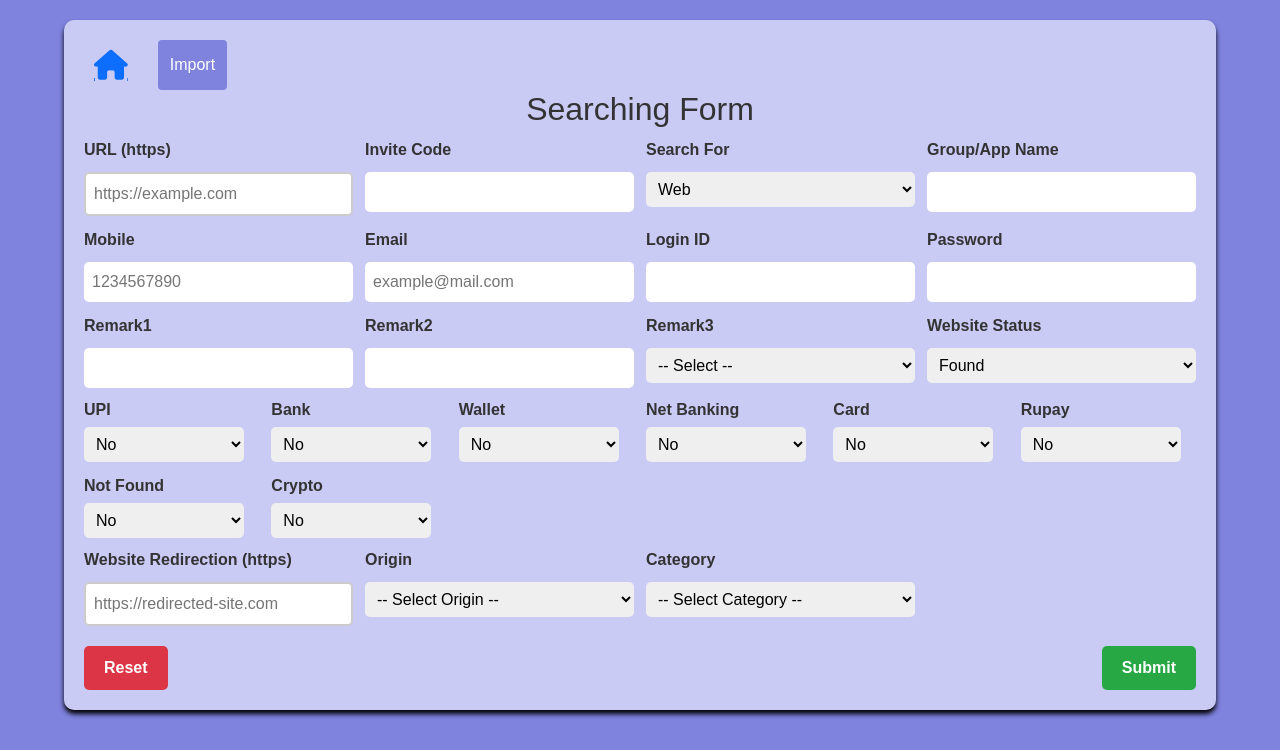
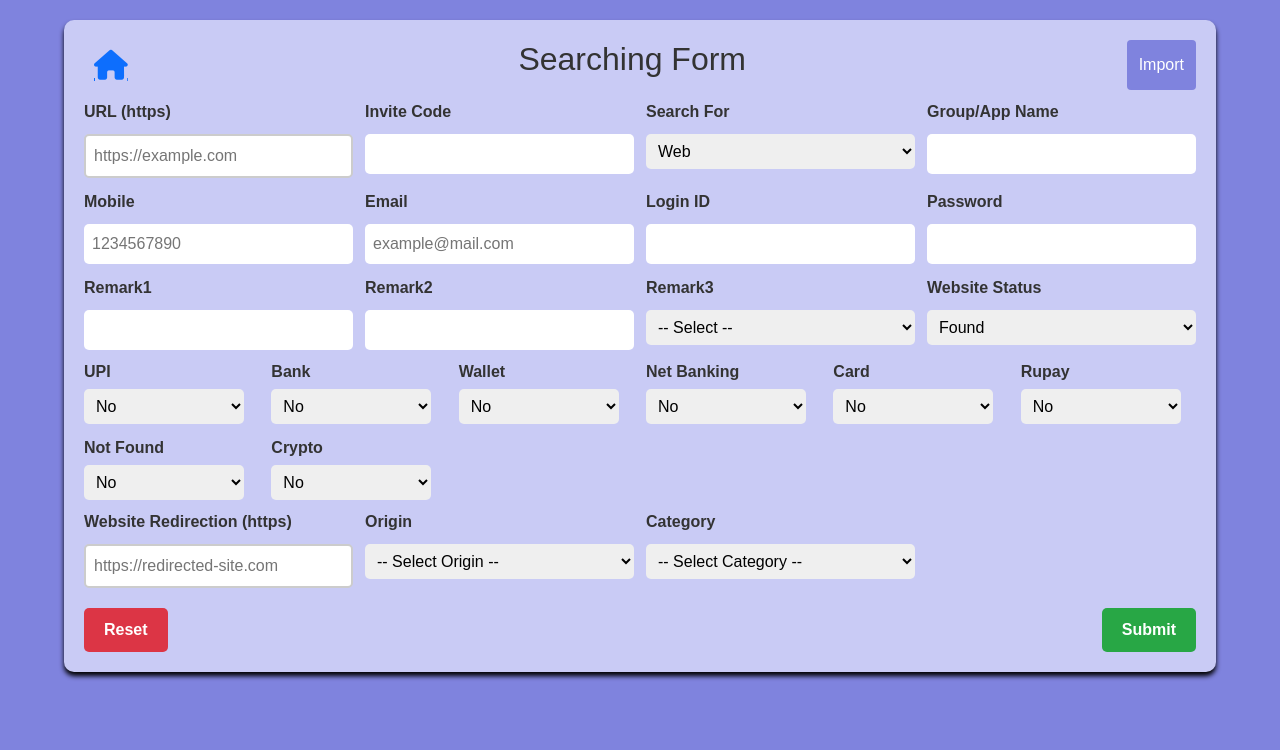
Before and after one commit to antimoneylaundring/aml_dispatcher, a PHP site: page /working.php in a window 1280 px wide. Shown: the top 750 px of the page. Run offline with PHP 8.4, Linux system fonts and the light colour scheme.

Commit message:
add style in working page

```diff
--- a/assets/css/working.css
+++ b/assets/css/working.css
@@ -14,11 +14,6 @@ body {
   box-shadow: 0 4px 5px rgb(0, 0, 0);
   margin-top: 20px;
   margin-bottom: 20px;
-}
-
-.form-container h2 {
-  text-align: center;
-  margin-bottom: 10px;
 }
 
 .form-grid {
--- a/working.php
+++ b/working.php
@@ -13,18 +13,17 @@
 
 <body>
   <div class="form-container">
-    <div style="display: flex;">
+    <div style="display: flex; justify-content: space-between;">
       <a href="index.php" class="home-button">
         <!-- <i class="fas fa-home" style="font-size: 62px; display: inline-block; margin: 10px; transition: transform 0.3s ease;"></i> -->
         <i class="fas fa-home" style="font-size: 30px; display: flex; margin: 10px;"></i>
       </a>
-
+      <h2>Searching Form</h2>
       <button type="submit" name="import" value="1" onclick="importFiltered()"
-        style="margin-left: 20px; padding: 6px 12px; background-color: #7f83de; color: white; border: none; border-radius: 4px;">
+        style="padding: 6px 12px; background-color: #7f83de; color: white; border: none; border-radius: 4px;">
         Import
       </button>
     </div>
-      <h2>Searching Form</h2>
     <form>
       <div class="form-grid">
         <!-- Regular Fields -->
```
